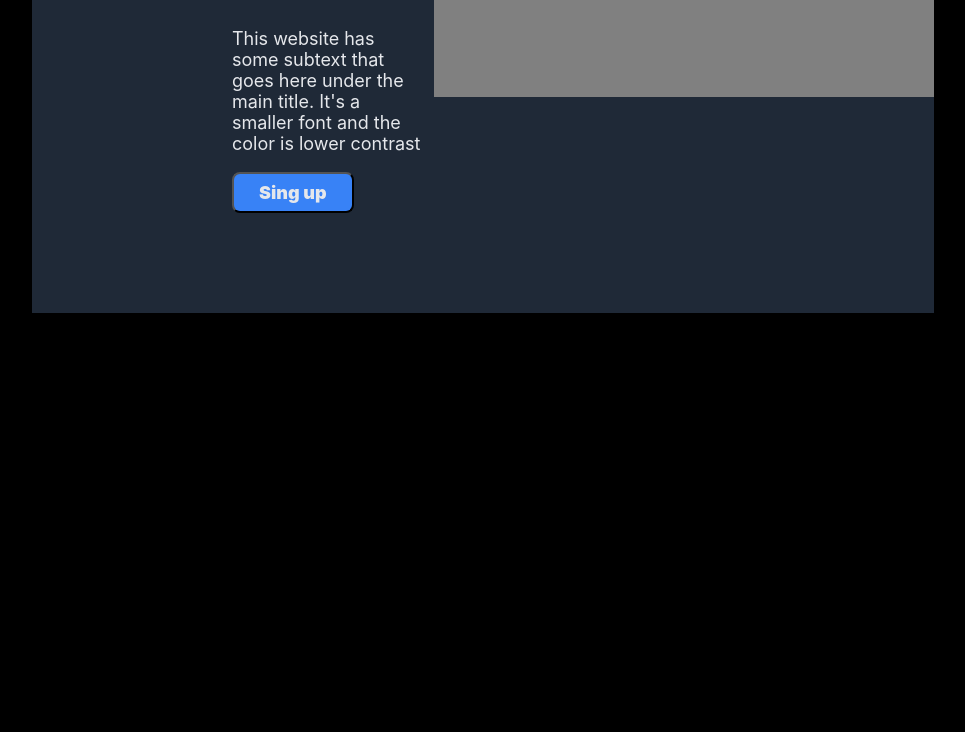
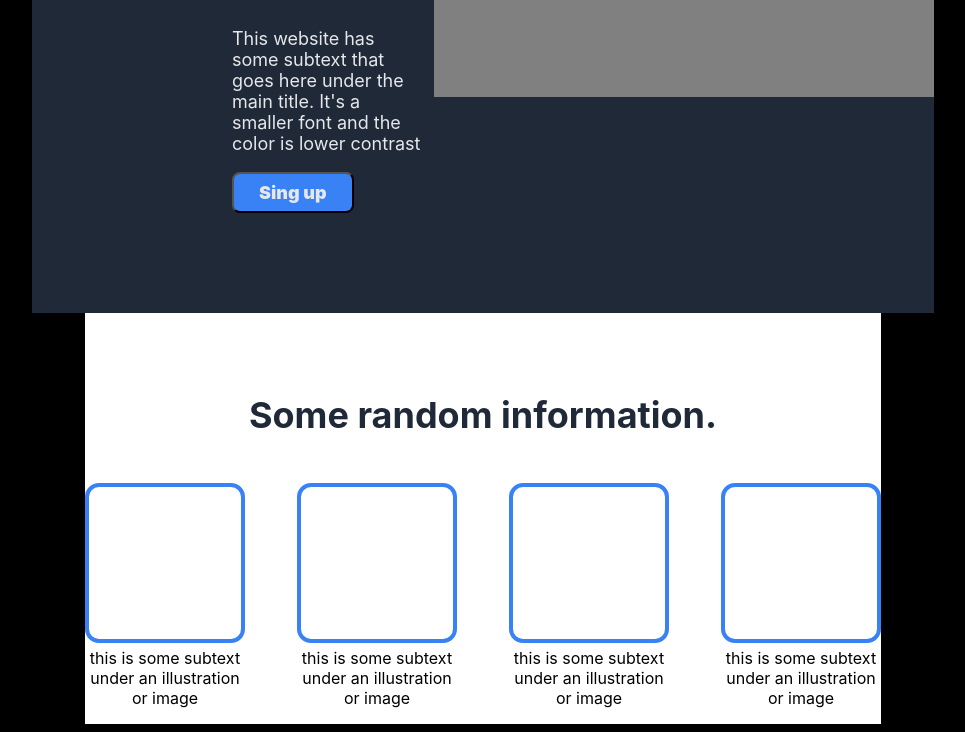
Before and after one commit to Turska42/My-Website-Project, a plain HTML site: page index.html in a window 1280 px wide. Shown: the part 455-1187 px from the top of the page, without its empty margins (157-1122 px from the left). Before the commit the page ends 800 px from the top, so only its background shows below. Drawn offline with Linux system fonts and the light colour scheme.

Commit message:
add index.html-style.css

```diff
--- a/index.html
+++ b/index.html
@@ -12,8 +12,6 @@
                 <p class="right-headers">
                  <a href="#">header link one</a> <a href="#">header link two </a> <a href="#">header link three</a></p>
             </div>
-        </body>
-        <body>
         <div class="card">
             <div class="title">
                 <H1>This website is awesome</H1>
@@ -24,5 +22,26 @@
             <div class="holder"><p class="image">this is a placeholder for an image</p>
             </div>
         </div>
+        <div class="information">
+            <h2>Some random information.</h2>
+                <div class="illustration">
+                    <div class="item">
+                    <p class="box"></p>
+                    <p class="text">this is some subtext under an illustration or image</p>
+                    </div>
+                    <div class="item">
+                    <p class="box"></p>
+                    <p class="text">this is some subtext under an illustration or image</p>
+                    </div>
+                    <div class="item">
+                    <p class="box"></p>
+                    <p class="text">this is some subtext under an illustration or image</p>
+                    </div>
+                    <div class="item">
+                    <p class="box"></p>
+                    <p class="text">this is some subtext under an illustration or image</p>
+                    </div>
+                </div>
+        </div>
         </body>
 </hmtl>
--- a/style.css
+++ b/style.css
@@ -21,7 +21,7 @@ html {
     display: flex;
     flex-direction: row;
     justify-content: space-between;
-    min-width: 70vh;
+    min-width: 75vh;
 }
 
 .left-headers {
@@ -47,7 +47,7 @@ a {
 .card {
     display: flex;
     flex-direction: row;
-    min-width: 70vh;
+    min-width: 75vh;
     background-color: #1F2937;
 }
 
@@ -92,3 +92,36 @@ button {
     padding: 8px 25px;
     border-radius: 8px;
 }
+
+.information {
+    background-color: white;
+    min-width: 75vh;
+    min-height: 25vh;
+}
+
+h2 {
+    font-size: 36px;
+    color: #1F2937;
+    font-weight: 900px;
+    margin-top: 80px;
+}
+
+.illustration {
+    flex-direction: row;
+    gap: 52px;
+}
+
+.box {
+    border: 4px solid #3882F6;
+    border-radius: 14px;
+    width: 152px;
+    height: 152px;
+    margin-bottom: 5px;
+}
+
+.text {
+    max-width: 160px;
+    text-align: center;
+    font-size: 16px;
+    margin-top: 0px;
+}
```
